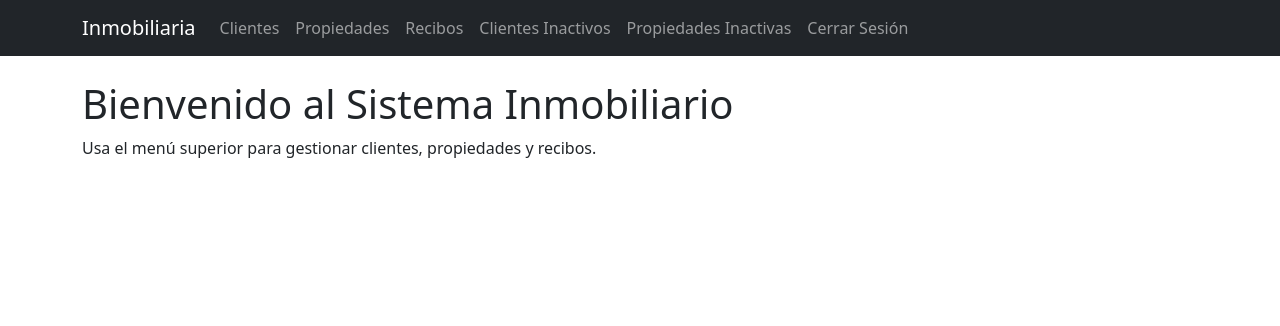
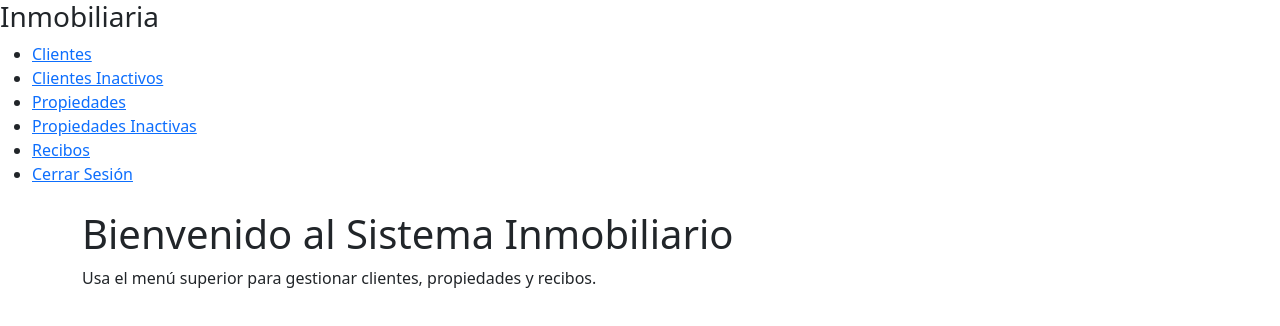
Before and after one commit to Pom94/inmobiliaria_recibos_frontend, a React (Create React App) app: page / in a window 1280 px wide. Shown: the top 326 px of the page. Built offline with nearby package versions, Linux system fonts and the light colour scheme; sample sign-in values are in the browser's storage.

Commit message:
pequeños ajustes de estilos

```diff
--- a/src/App.css
+++ b/src/App.css
@@ -1,38 +1,128 @@
-.App {
-  text-align: center;
+/**sidebar**/
+.sidebar {
+  width: 220px;
+  height: 100%;
+  background-color: #1f2233;
+  padding: 20px;
+  position: fixed;
 }
 
-.App-logo {
-  height: 40vmin;
-  pointer-events: none;
+.sidebar h3 {
+  color: #f1f3ff;
+  margin-bottom: 30px;
 }
 
-@media (prefers-reduced-motion: no-preference) {
-  .App-logo {
-    animation: App-logo-spin infinite 20s linear;
-  }
+.sidebar ul {
+  list-style: none;
+  padding: 0;
 }
 
-.App-header {
-  background-color: #282c34;
-  min-height: 100vh;
-  display: flex;
-  flex-direction: column;
-  align-items: center;
-  justify-content: center;
-  font-size: calc(10px + 2vmin);
-  color: white;
+.sidebar li {
+  margin-bottom: 20px;
 }
 
-.App-link {
-  color: #61dafb;
+.sidebar a {
+  color: #aab2d6;
+  text-decoration: none;
+  font-weight: 500;
 }
 
-@keyframes App-logo-spin {
-  from {
-    transform: rotate(0deg);
-  }
-  to {
-    transform: rotate(360deg);
-  }
+.sidebar a:hover {
+  color: #5865f2;
 }
+
+/*********************************************************/
+body {
+  background-color: #1b1e2b;
+  color: #f1f3ff;
+  font-family: 'Inter', sans-serif;
+}
+/*
+.container {
+  background-color: #23263a;
+  padding: 2rem;
+  border-radius: 12px;
+  box-shadow: 0 0 20px rgba(0,0,0,0.3);
+}
+
+h2 {
+  color: #f1f3ff;
+  font-weight: 600;
+  margin-bottom: 1.5rem;
+}
+
+
+.table {
+  background-color: #2d3148;
+  color: #cfd3e3;
+  border: none;
+}
+
+.table th {
+  background-color: #303550;
+  color: #aab2d6;
+  border: none;
+}
+
+.table td {
+  background-color: #303550;
+  color: #ffffff;
+  border: none;
+}
+
+.table-hover tbody tr:hover {
+  background-color: #383d5e;
+}
+
+*/
+
+/**botones**/
+.btn-primary {
+  background-color: #415391;
+  border: none;
+  font-weight: 500;
+}
+
+.btn-primary:hover {
+  background-color: #5b65d6;
+}
+
+.btn-secondary {
+  background-color: #3e425b;
+  border: none;
+}
+
+.btn-secondary:hover {
+  background-color: #52577a;
+}
+
+/**inputs**/
+
+input.form-control {
+  background-color: #2c2f44;
+  color: #f1f3ff;
+  border: 1px solid #3e4162;
+}
+
+input.form-control:focus {
+  background-color: #a7a8b6;
+  border-color: #5865f2;
+  box-shadow: 0 0 0 0.2rem rgba(88, 101, 242, 0.25);
+}
+
+input::placeholder {
+  color: #aab2d6 !important;
+}
+
+input:focus::placeholder {
+  color: #2c2f44 !important;
+}
+
+/**modal**/
+
+.modal-content {
+  background-color: #23263a;
+  color: #f1f3ff;
+  border-radius: 10px;
+  border: none;
+}
--- a/src/App.js
+++ b/src/App.js
@@ -1,5 +1,5 @@
 import React, { useState, useEffect } from 'react';
-import { BrowserRouter as Router, Route, Routes, Navigate, useLocation } from 'react-router-dom';
+import { BrowserRouter as Router, Route, Routes, Navigate, useLocation, Link } from 'react-router-dom';
 import { Navbar, Nav, Container } from 'react-bootstrap';
 import IniciarSesion from './components/IniciarSesion';
 import Clientes from './pages/Clientes';
@@ -9,6 +9,8 @@ import ExClientes from './pages/ExClientes';
 import ExPropiedades from './pages/ExPropiedades';
 import ClienteDetalle from './pages/ClienteDetalle';
 import PropiedadDetalle from './pages/PropiedadDetalle';
+import ReciboDetalle from './pages/ReciboDetalle';
+//import './App.css';
 
 const App = () => {
   const [token, setToken] = useState(localStorage.getItem('token'));
@@ -30,7 +32,18 @@ const App = () => {
   return (
     <Router>
       {token && (
-        <Navbar bg="dark" variant="dark" expand="lg">
+        <div className="sidebar">
+          <h3>Inmobiliaria</h3>
+          <ul>
+            <li><Link to="/clientes">Clientes</Link></li>
+            <li><Link to="/clientes/inactivos">Clientes Inactivos</Link></li>
+            <li><Link to="/propiedades">Propiedades</Link></li>
+            <li><Link to="/propiedades/inactivas">Propiedades Inactivas</Link></li>
+            <li><Link to="/recibos">Recibos</Link></li>
+            <li><Link onClick={cerrarSesion}>Cerrar Sesión</Link></li>
+          </ul>
+        </div>
+        /*<Navbar bg="dark" variant="dark" expand="lg">
           <Container>
             <Navbar.Brand>Inmobiliaria</Navbar.Brand>
             <Navbar.Toggle aria-controls="basic-navbar-nav" />
@@ -45,7 +58,7 @@ const App = () => {
               </Nav>
             </Navbar.Collapse>
           </Container>
-        </Navbar>
+        </Navbar>*/
       )}
       <Routes>
         <Route
@@ -77,6 +90,10 @@ const App = () => {
           element={token ? <Recibos /> : <Navigate to="/iniciar-sesion" />}
         />
         <Route
+          path="/recibos/detalle/:numeroRecibo"
+          element={token ? <ReciboDetalle /> : <Navigate to="/iniciar-sesion" />}
+        />
+        <Route
           path="/clientes/inactivos"
           element={token ? <ExClientes /> : <Navigate to="/iniciar-sesion" />}
         />
```
